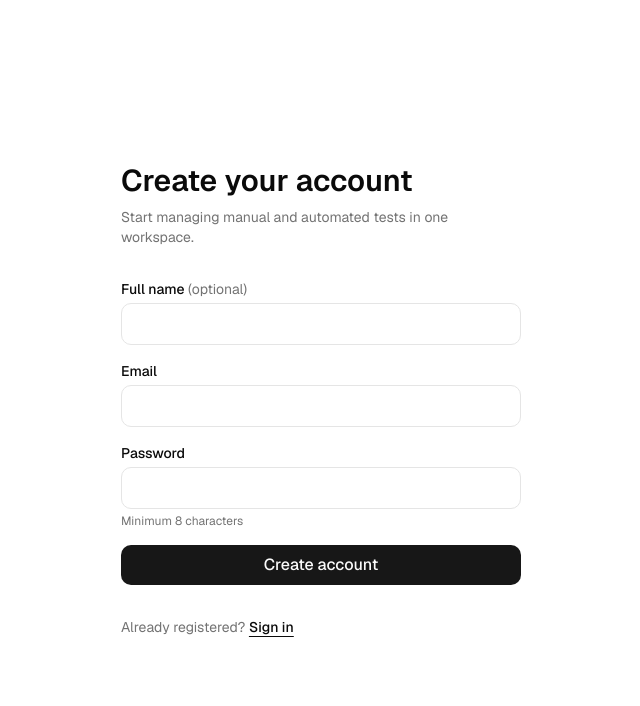
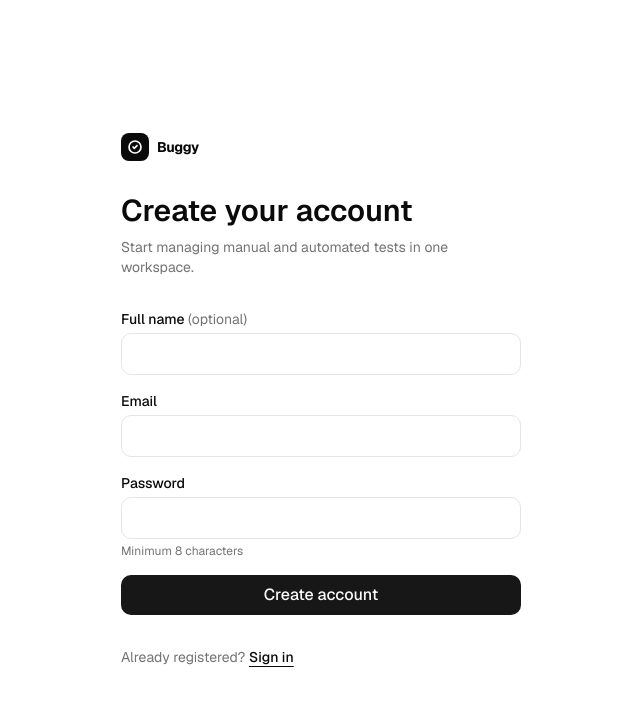
Before and after one commit to vietkhtn/buggy, a Next.js app: page /register in a window 1280 px wide. Shown: the top 706 px of the page, without its empty margins (319-959 px from the left). Built offline with nearby package versions, Linux system fonts and the light colour scheme.

Commit message:
style(design): FINDING-002 — add Buggy wordmark to login and register pages

```diff
--- a/src/app/login/page.tsx
+++ b/src/app/login/page.tsx
@@ -40,6 +40,14 @@ export default function LoginPage() {
 
   return (
     <main className="mx-auto flex min-h-screen w-full max-w-md flex-col justify-center px-6 py-12">
+      <div className="mb-8 flex items-center gap-2">
+        <div className="flex h-7 w-7 items-center justify-center rounded-md bg-foreground">
+          <svg className="h-4 w-4 text-background" fill="none" viewBox="0 0 24 24" stroke="currentColor" strokeWidth={2.5} aria-hidden="true">
+            <path strokeLinecap="round" strokeLinejoin="round" d="M9 12l2 2 4-4m6 2a9 9 0 11-18 0 9 9 0 0118 0z" />
+          </svg>
+        </div>
+        <span className="text-sm font-bold tracking-tight">Buggy</span>
+      </div>
       <h1 className="text-3xl font-semibold">Welcome back</h1>
       <p className="mt-2 text-sm text-muted-foreground">Sign in to access your QA dashboard.</p>
 
--- a/src/app/register/page.tsx
+++ b/src/app/register/page.tsx
@@ -53,6 +53,14 @@ export default function RegisterPage() {
 
   return (
     <main className="mx-auto flex min-h-screen w-full max-w-md flex-col justify-center px-6 py-12">
+      <div className="mb-8 flex items-center gap-2">
+        <div className="flex h-7 w-7 items-center justify-center rounded-md bg-foreground">
+          <svg className="h-4 w-4 text-background" fill="none" viewBox="0 0 24 24" stroke="currentColor" strokeWidth={2.5} aria-hidden="true">
+            <path strokeLinecap="round" strokeLinejoin="round" d="M9 12l2 2 4-4m6 2a9 9 0 11-18 0 9 9 0 0118 0z" />
+          </svg>
+        </div>
+        <span className="text-sm font-bold tracking-tight">Buggy</span>
+      </div>
       <h1 className="text-3xl font-semibold">Create your account</h1>
       <p className="mt-2 text-sm text-muted-foreground">
         Start managing manual and automated tests in one workspace.
```
